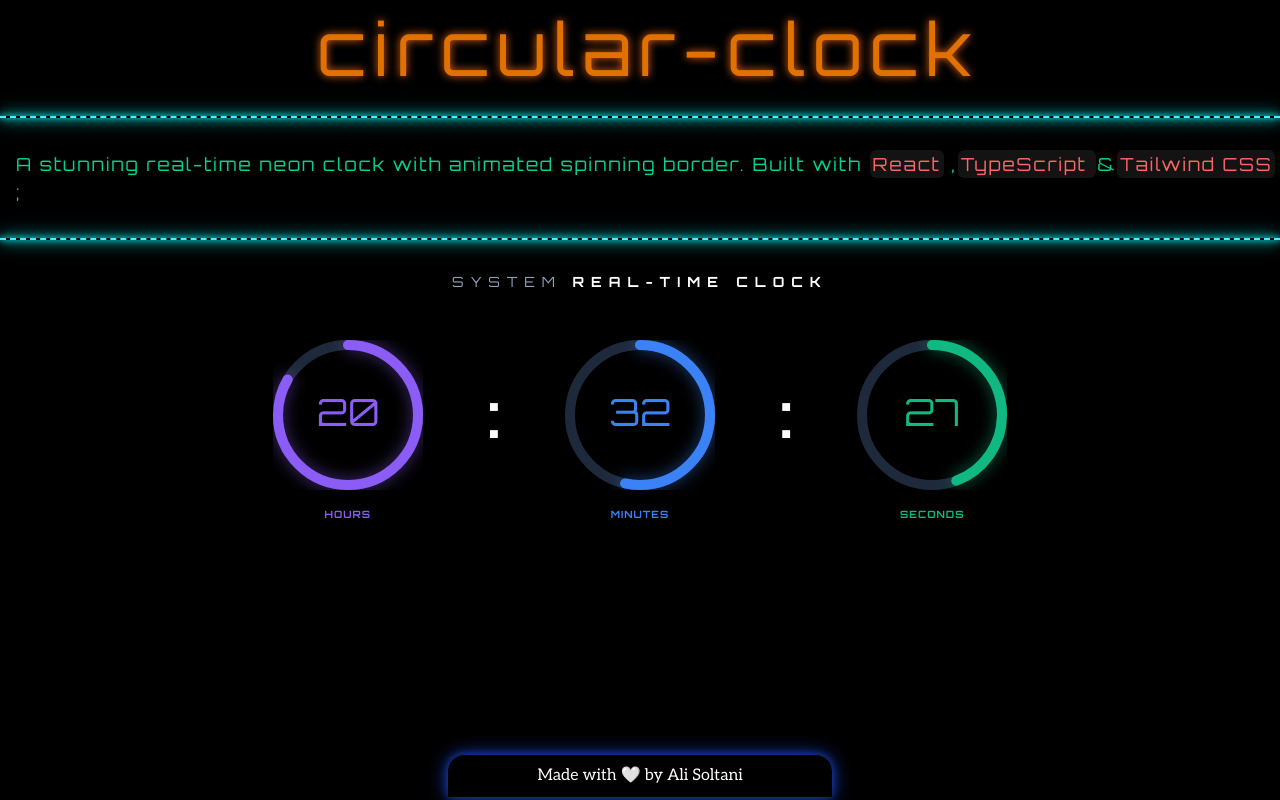
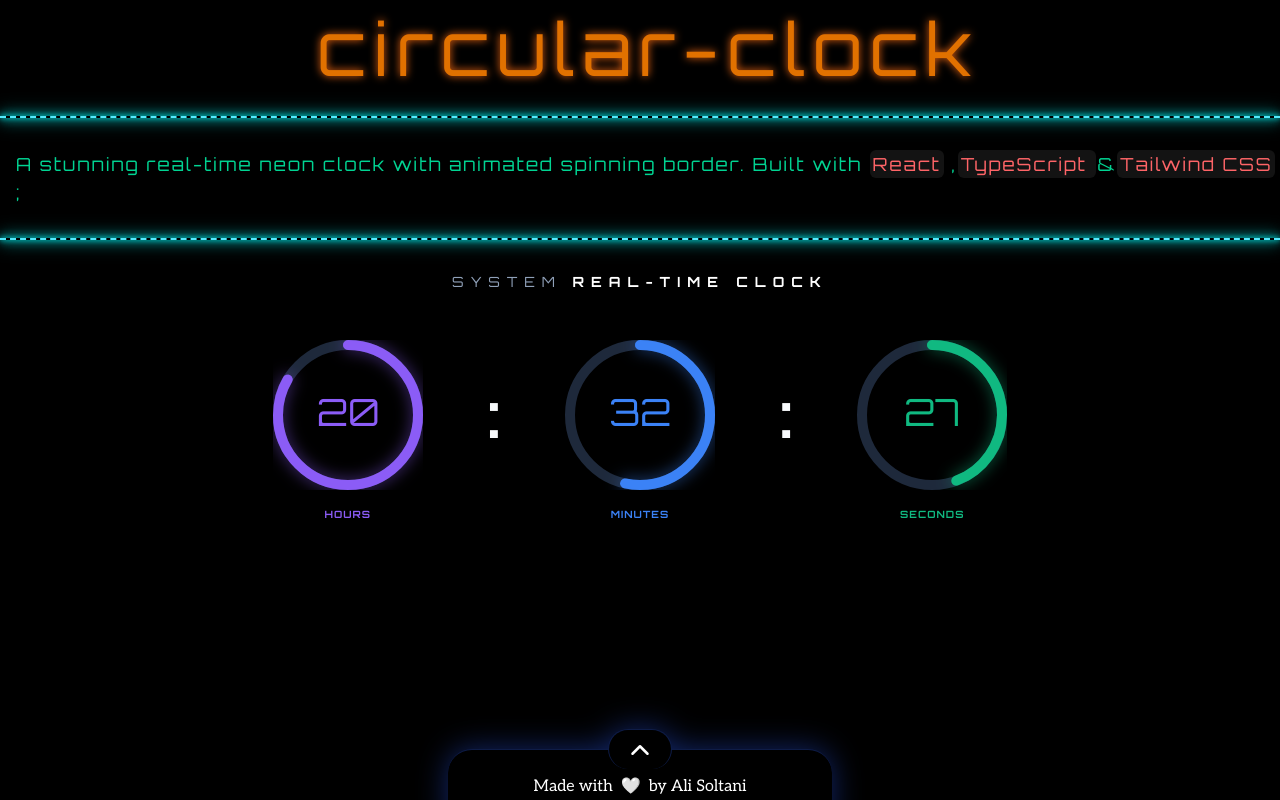
Before and after one commit to alisoltaninejad/circular-clock, a React (Vite) app: page / in a window 1280 px wide. Built offline with nearby package versions, Linux system fonts and the light colour scheme.

Commit message:
style(footer): :boom: add styles and animate to footer
ready for functions

Arrow-up icon is almost killed

```diff
--- a/src/components/footer.tsx
+++ b/src/components/footer.tsx
@@ -1,10 +1,41 @@
 import React, { useState } from "react";
 export default function footer() {
-  const [visibility, setVisibility] = useState(false);
   return (
-    <div className="w-96 h-fit absolute z-50 top-[94%]  inset-0  inline-block m-auto px-4 py-2 rounded-t-2xl align-text-top font-aleo border-y-amber-300 shadow-neon shadow-blue-800 text-center">
+    <div
+      className="group fixed -bottom-6 left-1/2 -translate-x-1/2 w-96 z-50 cursor-pointer
+                transition-all duration-500 ease-in-out
+                filter drop-shadow-[0_0_15px_rgba(30,64,175,0.6)]
+                hover:drop-shadow-[0_0_25px_rgba(59,130,246,0.9)]
+                hover:-translate-y-2">
+      {/* بخش دایره بالایی */}
+      <div className="absolute top-0 left-1/2 -translate-x-1/2 -translate-y-1/2 w-16 h-10 bg-black rounded-full flex items-center justify-center border-t border-x border-blue-900/50 transition-colors duration-500 group-hover:border-blue-400/50">
+        <svg
+          className="relative z-50 transition-transform duration-500 group-hover:-translate-y-1"
+          xmlns="http://www.w3.org/2000/svg"
+          fill="none"
+          viewBox="0 0 24 24"
+          width={24}
+          height={24}
+          strokeWidth="2.5"
+          stroke="white">
+          <path
+            strokeLinecap="round"
+            strokeLinejoin="round"
+            d="m4.5 15.75 7.5-7.5 7.5 7.5"
+          />
+        </svg>
+      </div>
 
-      Made with 🤍 by Ali Soltani
+      {/* باکس اصلی متن */}
+      <div className="bg-black px-4 py-6 rounded-t-3xl text-center text-white font-aleo border-t border-blue-900/50 transition-colors duration-500 group-hover:border-blue-400/50">
+        <div className="relative z-50 flex items-center justify-center gap-2">
+          <span>Made with</span>
+          <span className="inline-block transition-transform duration-300 group-hover:scale-125 group-hover:animate-pulse">
+            🤍
+          </span>
+          <span>by Ali Soltani</span>
+        </div>
+      </div>
     </div>
   );
 }
```
